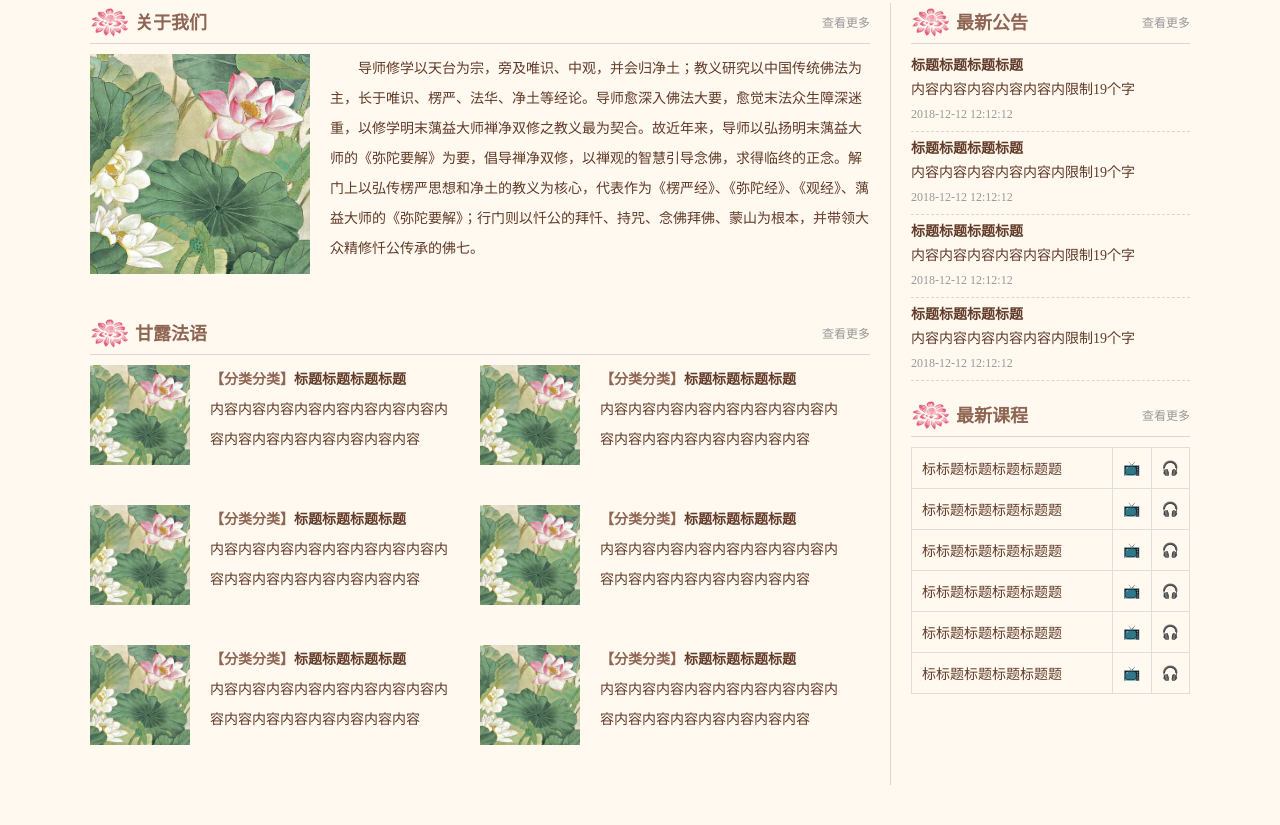
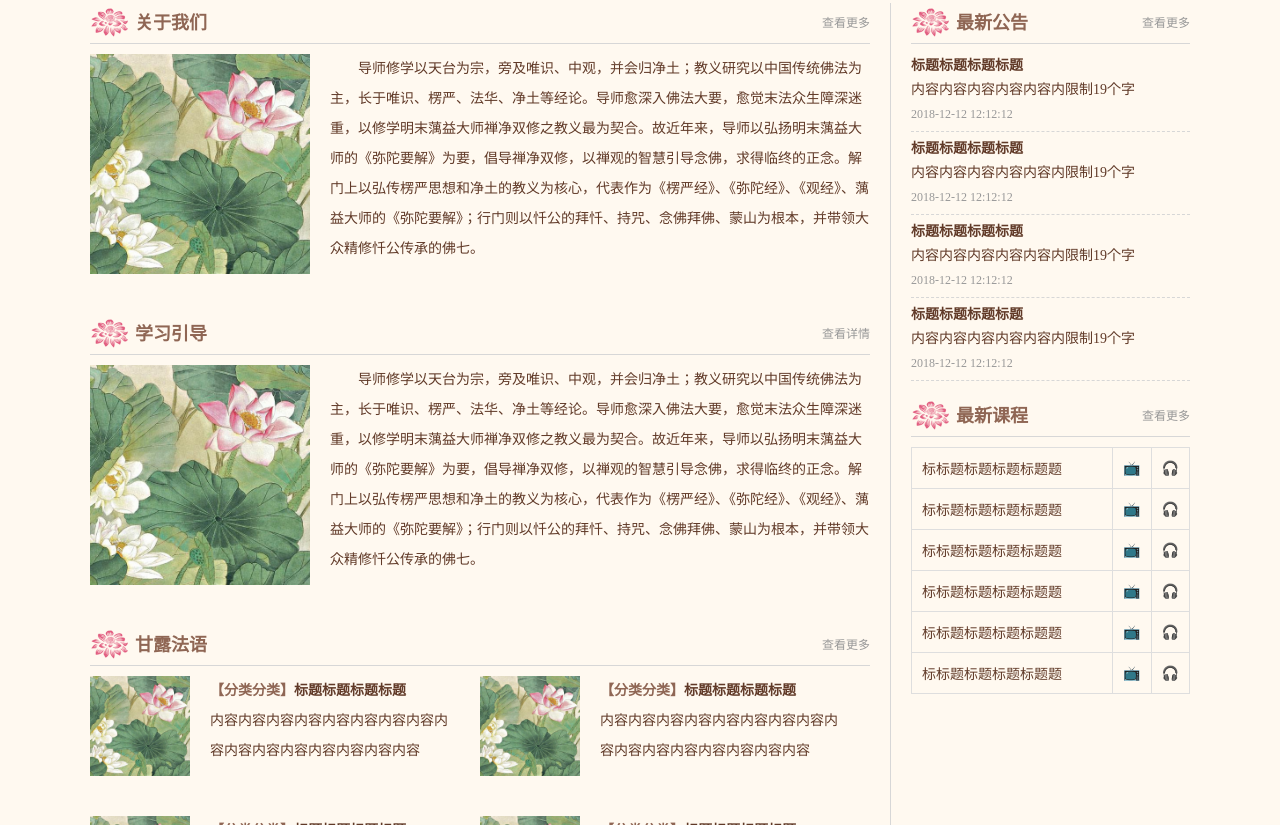
Before and after one commit to 48022104/f, a plain HTML site: page f/index.html in a window 1280 px wide. Shown: the part 497-1322 px from the top of the page. Drawn offline with Linux system fonts and the light colour scheme.

Commit message:
Update index.html

```diff
--- a/f/index.html
+++ b/f/index.html
@@ -142,6 +142,17 @@
 					<div class="txt">导师修学以天台为宗，旁及唯识、中观，并会归净土；教义研究以中国传统佛法为主，长于唯识、楞严、法华、净土等经论。导师愈深入佛法大要，愈觉末法众生障深迷重，以修学明末蕅益大师禅净双修之教义最为契合。故近年来，导师以弘扬明末蕅益大师的《弥陀要解》为要，倡导禅净双修，以禅观的智慧引导念佛，求得临终的正念。解门上以弘传楞严思想和净土的教义为核心，代表作为《楞严经》、《弥陀经》、《观经》、蕅益大师的《弥陀要解》；行门则以忏公的拜忏、持咒、念佛拜佛、蒙山为根本，并带领大众精修忏公传承的佛七。</div>
 					<div class="clear"></div>
 				</div>
+				<div class="content">
+					<div class="all_title">学习引导
+						<div class="more">
+							<a href="#">查看详情</a>
+						</div>
+					</div>
+					<div class="pic"><img src="images/1.jpg"></div>
+					<div class="txt">导师修学以天台为宗，旁及唯识、中观，并会归净土；教义研究以中国传统佛法为主，长于唯识、楞严、法华、净土等经论。导师愈深入佛法大要，愈觉末法众生障深迷重，以修学明末蕅益大师禅净双修之教义最为契合。故近年来，导师以弘扬明末蕅益大师的《弥陀要解》为要，倡导禅净双修，以禅观的智慧引导念佛，求得临终的正念。解门上以弘传楞严思想和净土的教义为核心，代表作为《楞严经》、《弥陀经》、《观经》、蕅益大师的《弥陀要解》；行门则以忏公的拜忏、持咒、念佛拜佛、蒙山为根本，并带领大众精修忏公传承的佛七。</div>
+					<div class="clear"></div>
+				</div>
+
 
 				<div class="content1">
 					<div class="all_title">甘露法语
```
